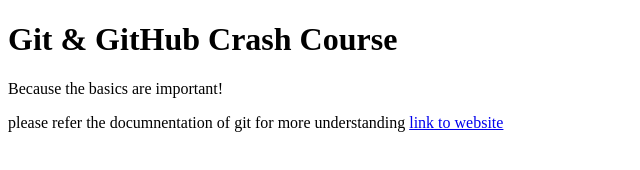
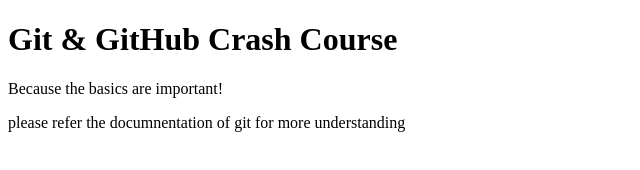
Before and after one commit to surya-prakash-naidu/github-action, a plain HTML site: page index.html in a window 1280 px wide. Shown: the whole page, without its empty margins (0-640 px from the left). Drawn offline with Linux system fonts and the light colour scheme.

Commit message:
Revert "second commit"
This reverts commit bac3bb26b36c2ee3dd9637bafe40d5797a1df8d0.

```diff
--- a/index.html
+++ b/index.html
@@ -10,7 +10,7 @@
     <h1>Git & GitHub Crash Course</h1>
     <p>Because the basics are important!</p>
     <p>
-      please refer the documnentation of git for more understanding <a href="https://git-scm.com/docs/git-config">link to website</a>
+      please refer the documnentation of git for more understanding <a href="https://git-scm.com/docs/git-config"></a>
     </p>
   </body>
 </html>
```
